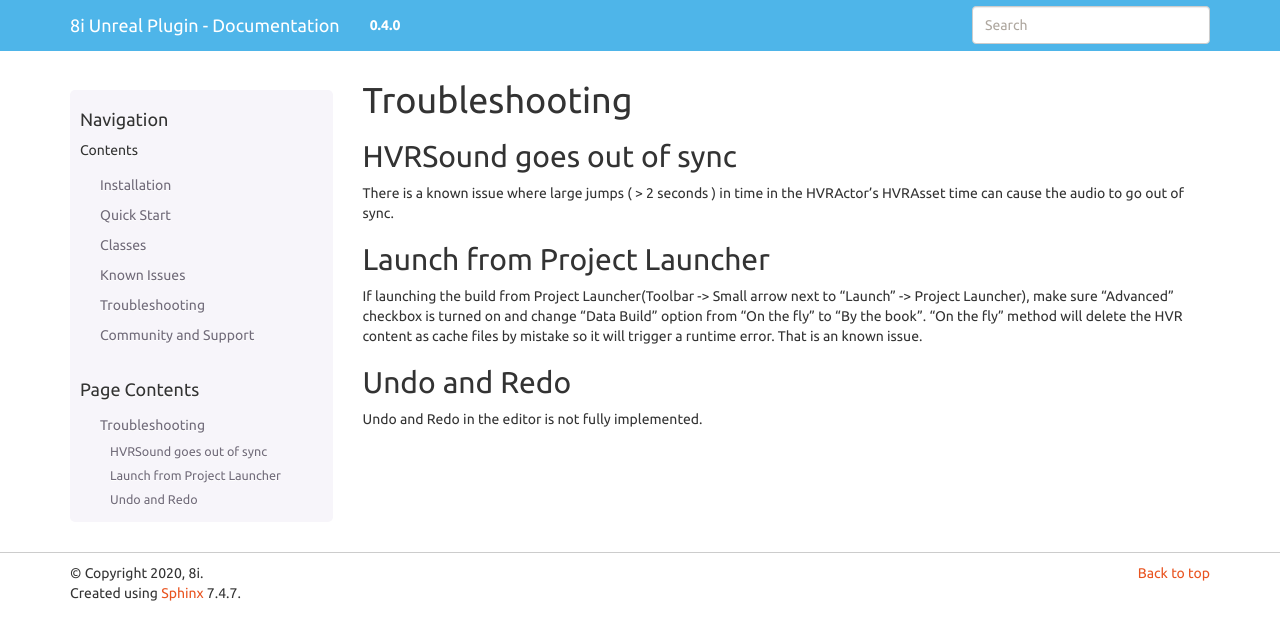
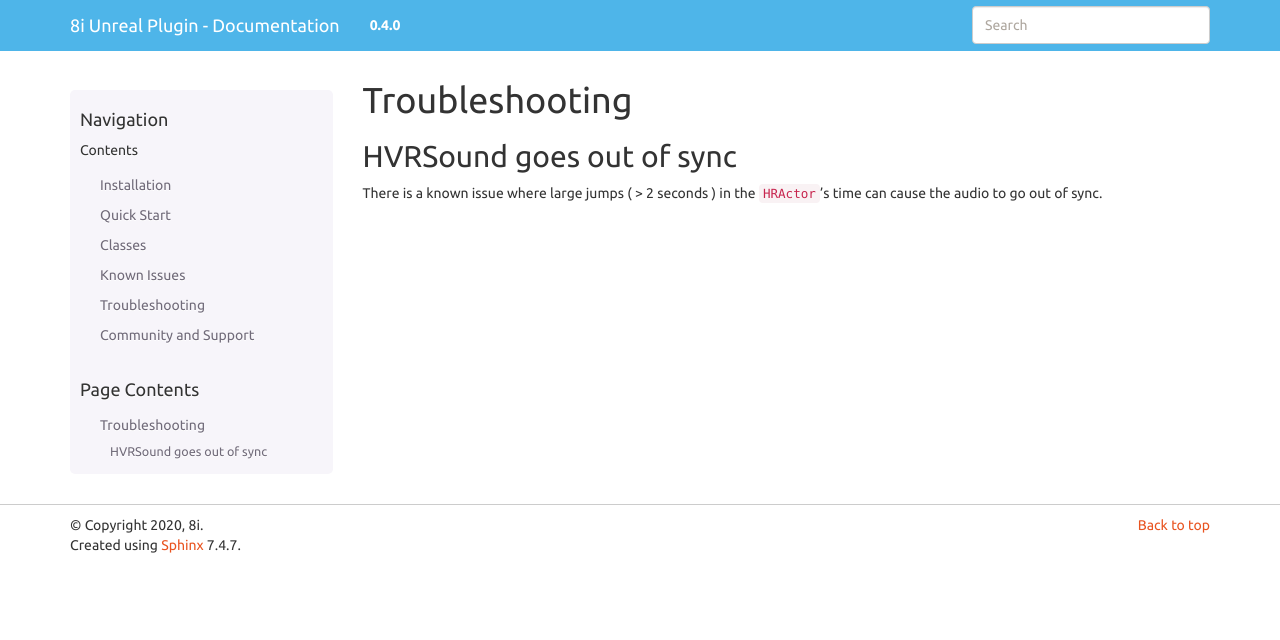
Before and after one commit to 8i/UnrealPlugin_Documentation_RTD, a Sphinx documentation site: the page built from docs/source/Troubleshooting.rst, in a window 1280 px wide. Shown: the top 640 px of the page. Built offline with Sphinx 7.4.7, drawn with Linux system fonts in a browser that asks for light colours; pages that are not in the unit, such as notebooks, are missing from menus.

Commit message:
Updated 'Known Issues' and 'Troubleshooting'.

```diff
--- a/docs/source/Known Issues.rst
+++ b/docs/source/Known Issues.rst
@@ -4,12 +4,12 @@ Known Issues
 
 Undo/Redo
 ---------
-Undo and Redo functionality on HvrActor is not fully implemented.
+Undo and Redo functionality on ``HvrActor`` is not fully implemented.
 
 Lighting and Shadowing
 ----------------------
-There is no support of lighting or shadowing on the HvrActor at the moment.
+There is no support of lighting or shadowing on the ``HvrActor`` at the moment.
 
 Thumbnail Rendering
 -------------------
-Thumbnail rendering of HVRLinkAsset is still showing black silhouettes.
+Thumbnail rendering of ``HVRLinkAsset`` is still showing black silhouettes.
--- a/docs/source/Troubleshooting.rst
+++ b/docs/source/Troubleshooting.rst
@@ -5,13 +5,4 @@ Troubleshooting
 HVRSound goes out of sync
 ------------------------------------------------------------
 
-There is a known issue where large jumps ( > 2 seconds ) in time in the HVRActor's HVRAsset time can cause the audio to go out of sync.
-
-Launch from Project Launcher
-----------------------------
-If launching the build from Project Launcher(Toolbar -> Small arrow next to "Launch" -> Project Launcher), make sure "Advanced" checkbox is turned on and change "Data Build" option from "On the fly" to "By the book". "On the fly" method will delete the HVR content as cache files by mistake so it will trigger a runtime error. That is an known issue.
-
-Undo and Redo
-------------------------------------------------------------
-
-Undo and Redo in the editor is not fully implemented.
+There is a known issue where large jumps ( > 2 seconds ) in the ``HRActor``'s time can cause the audio to go out of sync.
```
